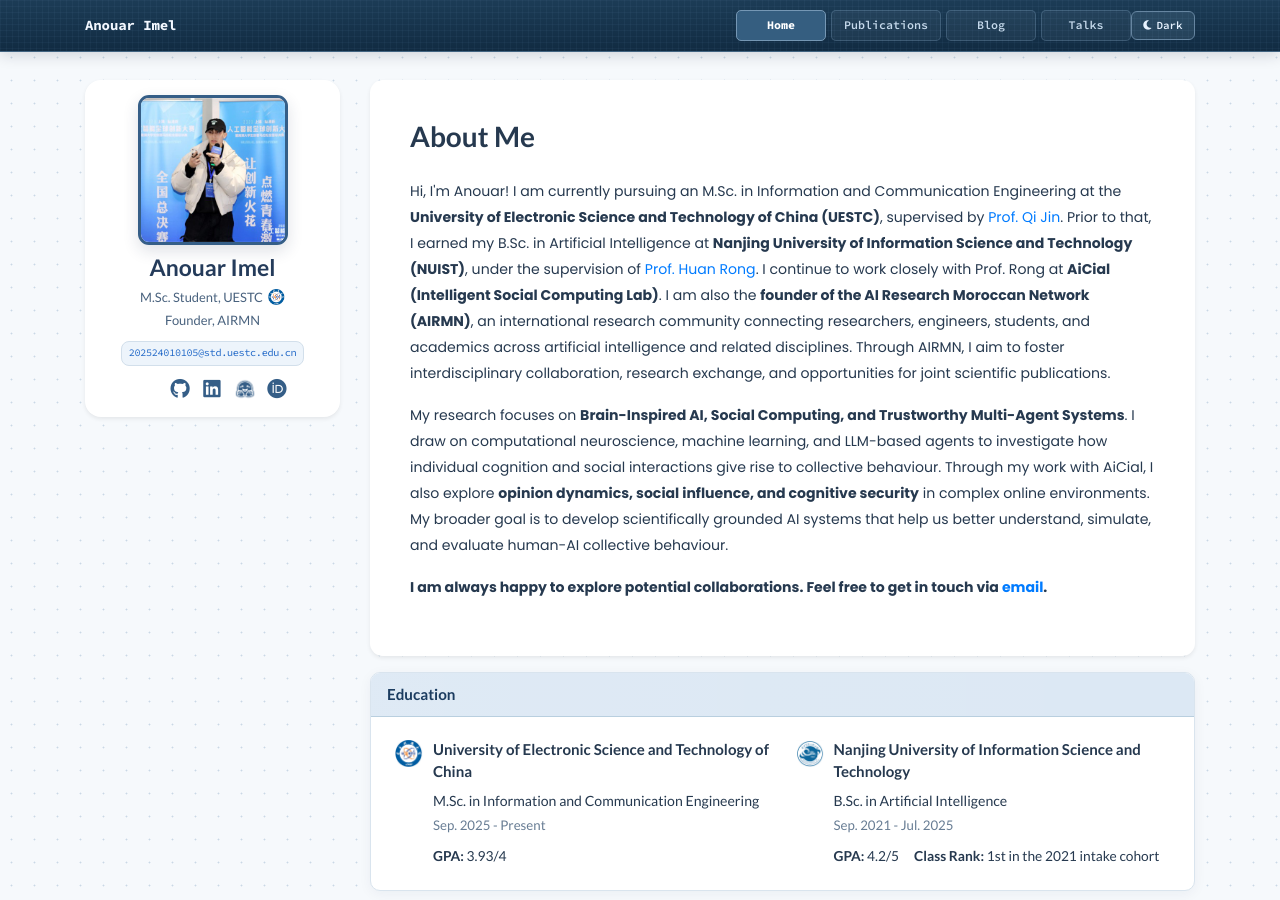
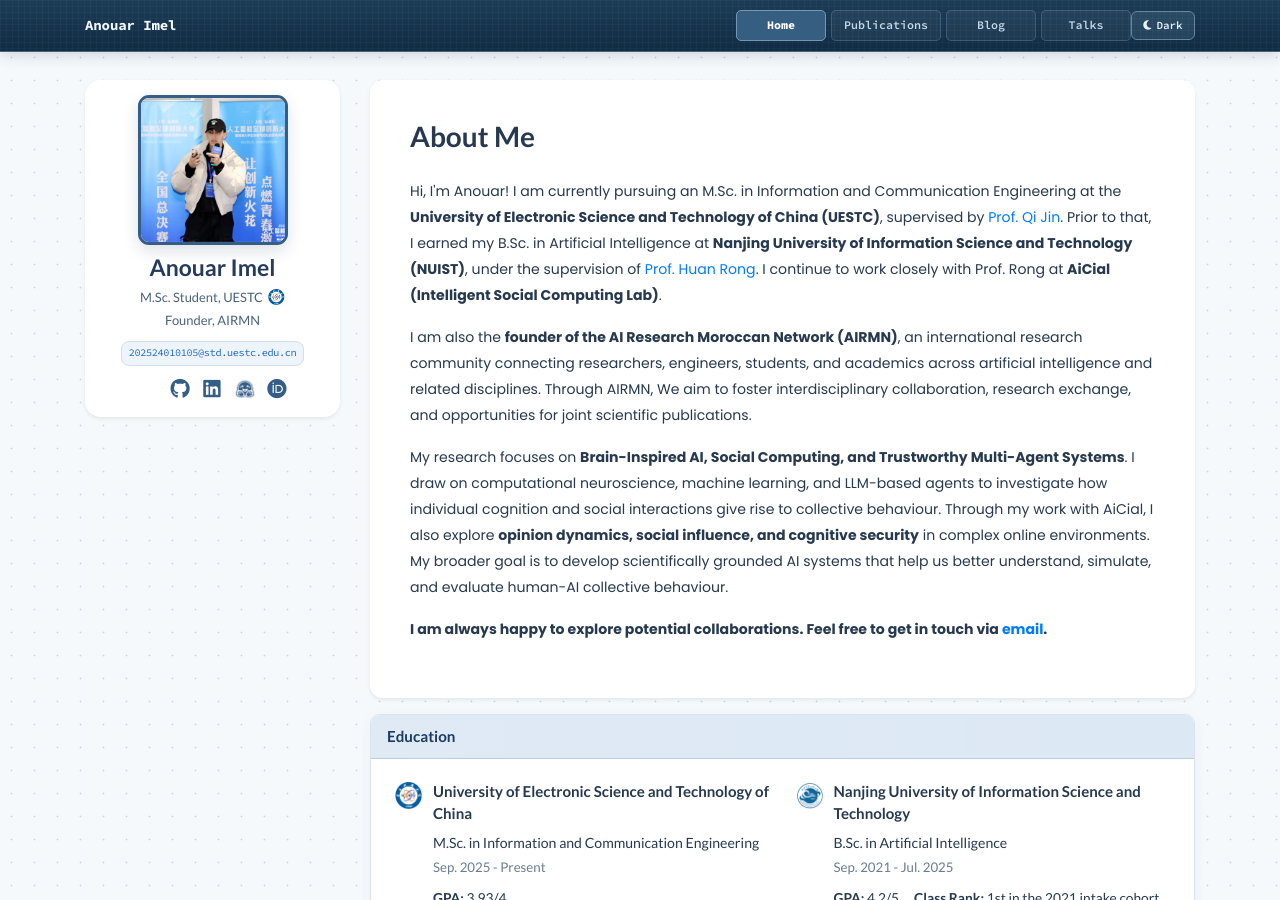
Before and after one commit to AnouarImel/AnouarImel.github.io, a Jekyll site: the page built from index.html, in a window 1280 px wide and 900 px high. Built offline with Jekyll 4.4.1, drawn with Linux system fonts in a browser that asks for light colours; nearby versions of some CDN libraries; a style sheet for code colours, icons or effects is not loaded.

```diff
--- a/_data/profile.yml
+++ b/_data/profile.yml
@@ -33,15 +33,17 @@ short_bio: >-
     target="_blank">Prof. Huan Rong</a>.
     I continue to work closely with Prof. Rong at
     <strong>AiCial (Intelligent Social Computing Lab)</strong>.
-    I am also the <strong>founder of the AI Research
+  </p>
+
+  <p>
+  I am also the <strong>founder of the AI Research
     Moroccan Network (AIRMN)</strong>, an international
     research community connecting researchers, engineers,
     students, and academics across artificial intelligence
-    and related disciplines. Through AIRMN, I aim to foster
+    and related disciplines. Through AIRMN, We aim to foster
     interdisciplinary collaboration, research exchange,
     and opportunities for joint scientific publications.
   </p>
-
 
   <p>
     My research focuses on <strong>Brain-Inspired AI,
```
